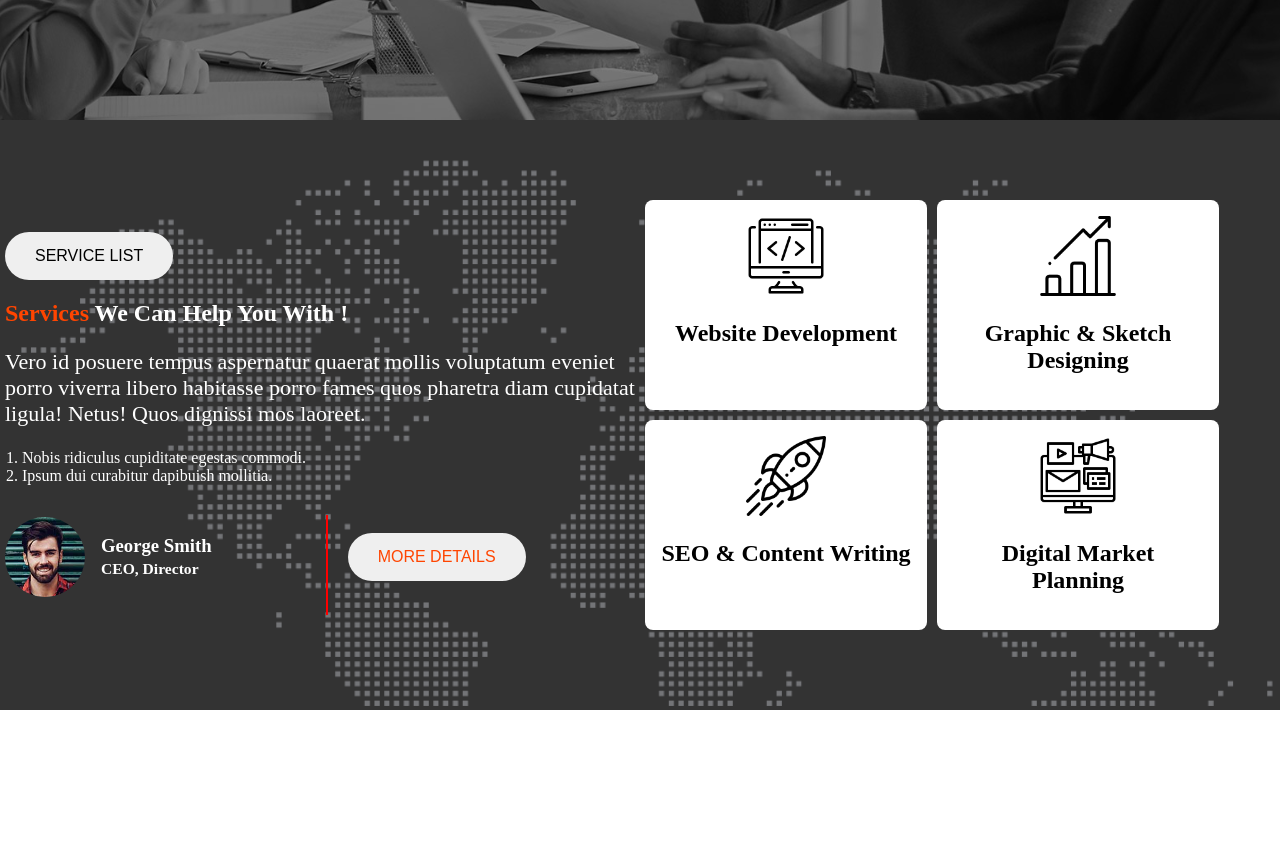
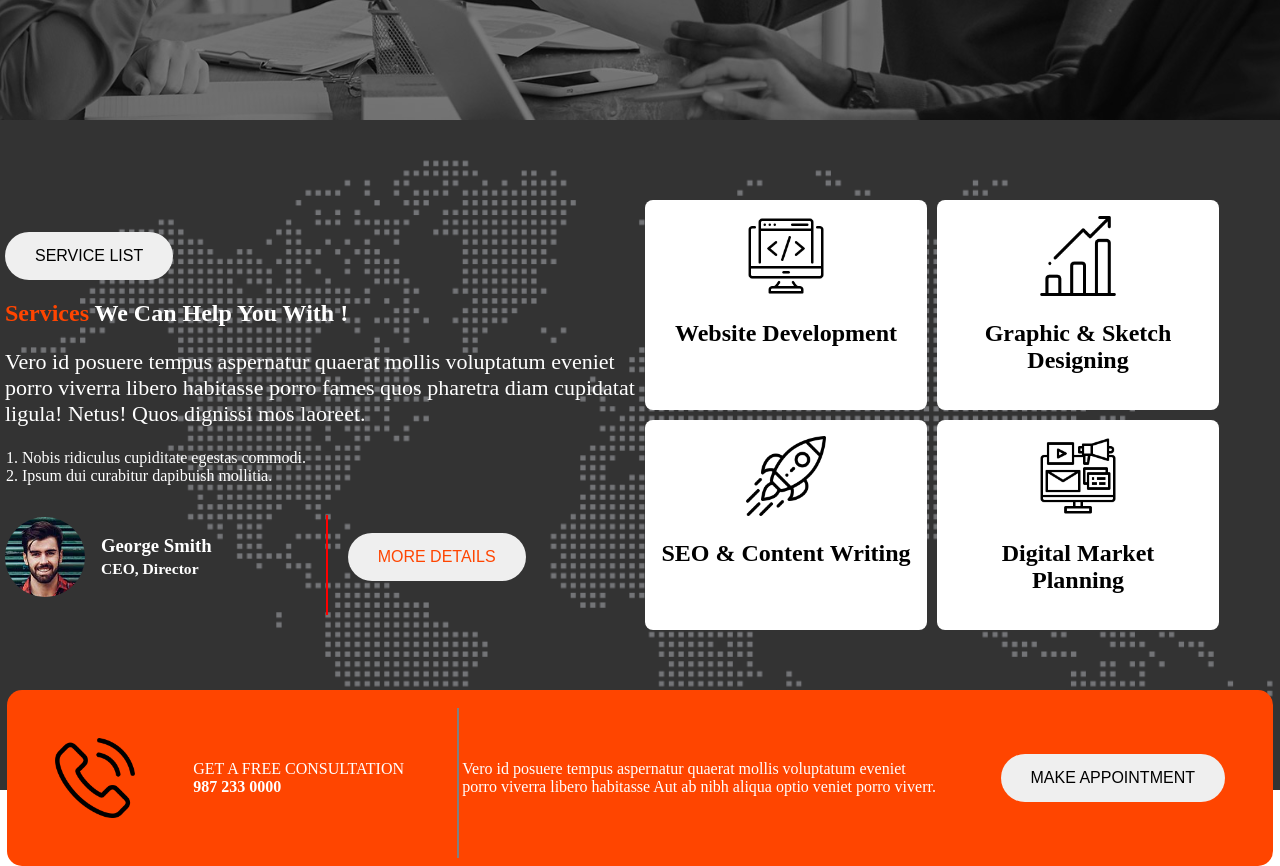
Before and after one commit to Naim-Ahmad/digital-agency, a plain HTML site: page index.html in a window 1280 px wide. Shown: the part 680-1546 px from the top of the page. Before the commit the page ends 1390 px from the top, so only its background shows below. Drawn offline with Linux system fonts and the light colour scheme.

Commit message:
added appointment section

```diff
--- a/index.html
+++ b/index.html
@@ -36,6 +36,7 @@
     </div>
    </header>
    <main>
+    <!-- service section -->
     <section class="services-section">
       <div class="services-container">
         <div class="services-content">
@@ -80,6 +81,20 @@
         </div>
       </div>
     </section>
+    <section class="appointment-section">
+
+        <img class="icon" src="asset/icons/phone-call.png" alt="phone call">
+        <p class="appointment-phone">GET A FREE CONSULTATION <br>
+        <strong>987 233 0000</strong></p>
+        <p class="appointment-text">
+          Vero id posuere tempus aspernatur quaerat mollis voluptatum eveniet porro
+          viverra libero habitasse Aut ab nibh aliqua optio veniet porro viverr.
+        </p>
+        <div>
+          <button class="btn rounded">make appointment</button>
+        </div>
+
+    </section>
    </main>
    <footer></footer>
   </body>
--- a/styles/style.css
+++ b/styles/style.css
@@ -81,6 +81,7 @@ header {
     linear-gradient(rgba(0, 0, 0, 0.8), rgba(0, 0, 0, 0.8));
   background-repeat: no-repeat;
   background-size: cover;
+  padding-bottom: 5rem;
 }
 .services-container {
   display: flex;
@@ -136,3 +137,30 @@ header {
   top: -20px;
   right: -10%;
 }
+/* appointment styles */
+.appointment-section {
+  max-width: 1170px;
+  margin: 0 auto;
+  background-color: orangered;
+  padding: 20px;
+  display: flex;
+  justify-content: space-between;
+  border-radius: 15px;
+  margin-top: -100px;
+  color: white;
+  align-items: center;
+  padding: 3rem;
+  position: relative;
+}
+.appointment-text {
+  width: 480px;
+}
+.appointment-phone::after {
+  content: '';
+  width: 2px;
+  height: 150px;
+  background-color: gray;
+  position: absolute;
+  top: 18px;
+  left: 450px;
+}
```
